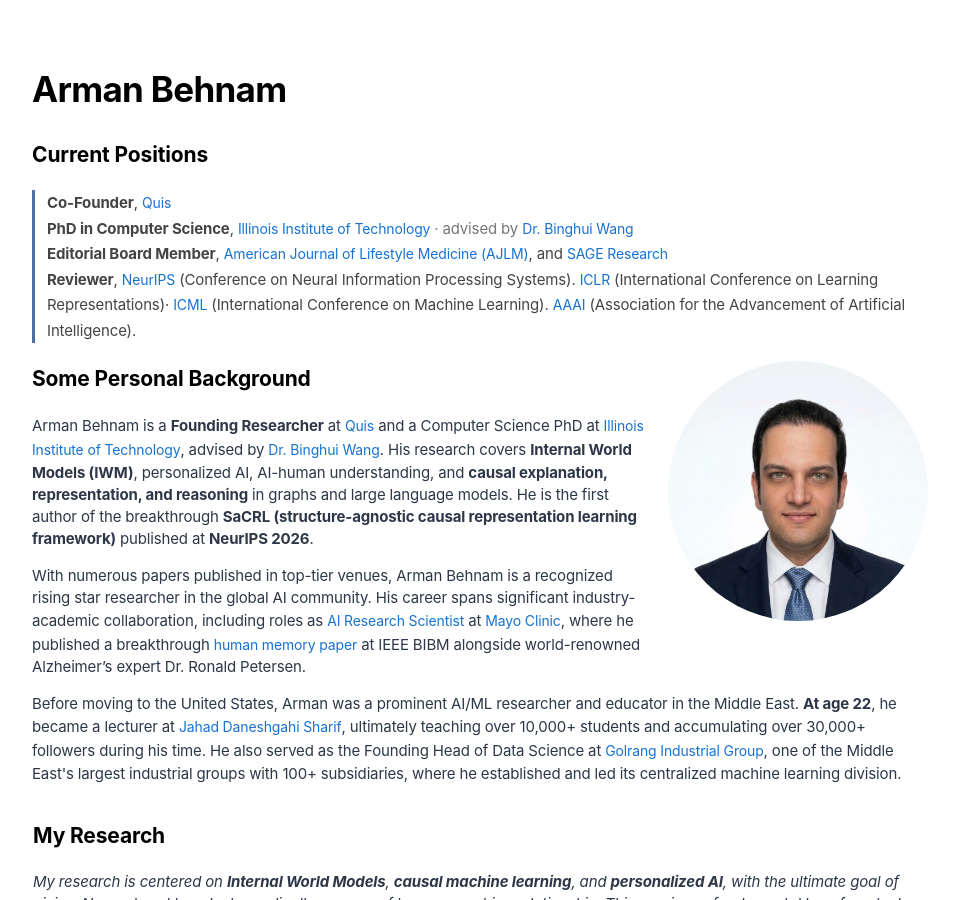
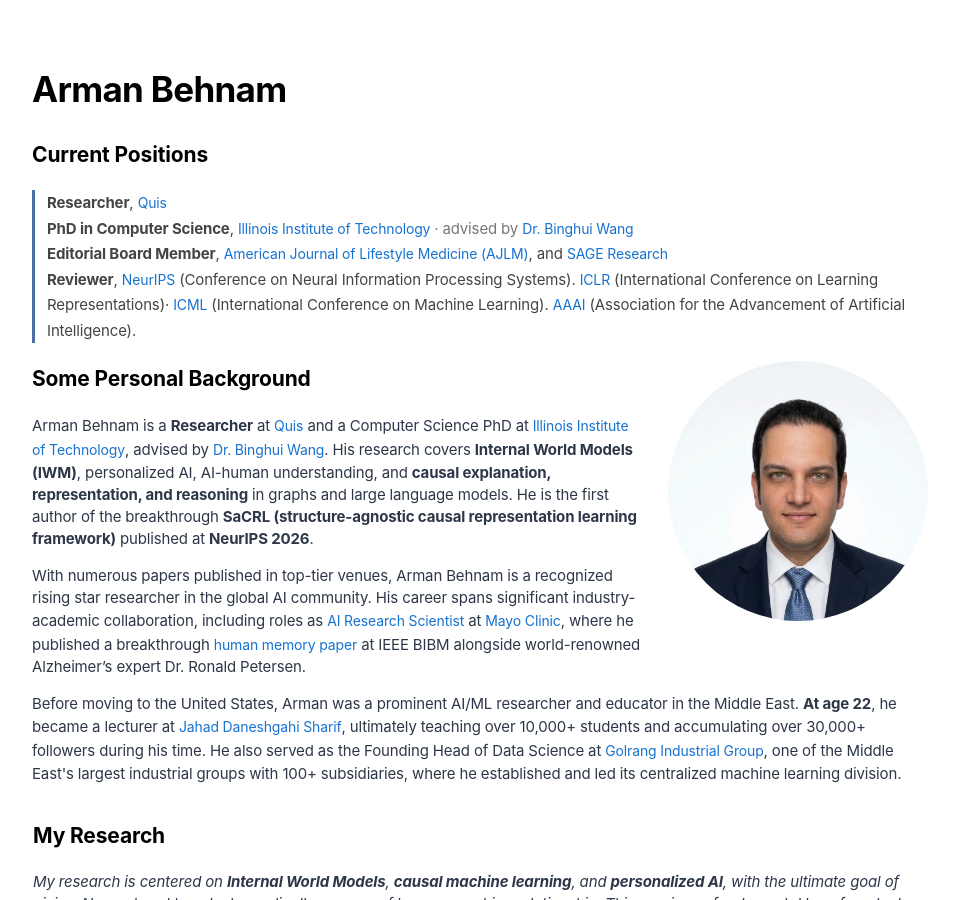
Before and after one commit to ArmanBehnam/ArmanBehnam.github.io, a Jekyll site: the page built from index.html, in a window 1280 px wide and 900 px high. Shown: the whole window, without its empty margins (160-1113 px from the left). Built offline with Jekyll 4.4.1, drawn with Linux system fonts in a browser that asks for light colours.

```diff
--- a/index.html
+++ b/index.html
@@ -6,7 +6,7 @@ title: Arman Behnam
   <h1 style="margin-top: 0;">Arman Behnam</h1>
 <h2>Current Positions</h2>
 	  <ul style="list-style:none; padding-left:12px; margin:4px 0 18px 0; border-left:3px solid #4a6fa5; line-height:1.7; font-size:0.98em; color:#444;">
-       <li><b>Co-Founder</b>, <a href="https://quislab.com/">Quis</a></li>
+       <li><b>Researcher</b>, <a href="https://quislab.com/">Quis</a></li>
 	 <li><b>PhD in Computer Science</b>, <a href="https://www.iit.edu/">Illinois Institute of Technology
 	</a> <span style="color:#777;">· advised by <a href="http://wangbinghui.net/">Dr. Binghui Wang</a></span></li>
         <li><b>Editorial Board Member</b>,
@@ -32,7 +32,7 @@ title: Arman Behnam
 border-radius:50%; object-fit:cover; object-position:center 30%; margin:0 0 16px 24px;">
 
 <h2>Some Personal Background</h2>
-	<p>Arman Behnam is a <b>Founding Researcher</b> at <a href="https://quis.ai/">Quis</a> and a Computer Science PhD
+	<p>Arman Behnam is a <b>Researcher</b> at <a href="https://quis.ai/">Quis</a> and a Computer Science PhD
 	at <a href="https://www.iit.edu/">Illinois Institute of Technology</a>, advised by
 	<a href="http://wangbinghui.net/">Dr. Binghui Wang</a>.
 	His research covers <b>Internal World Models (IWM)</b>, personalized AI, AI-human understanding,
```
